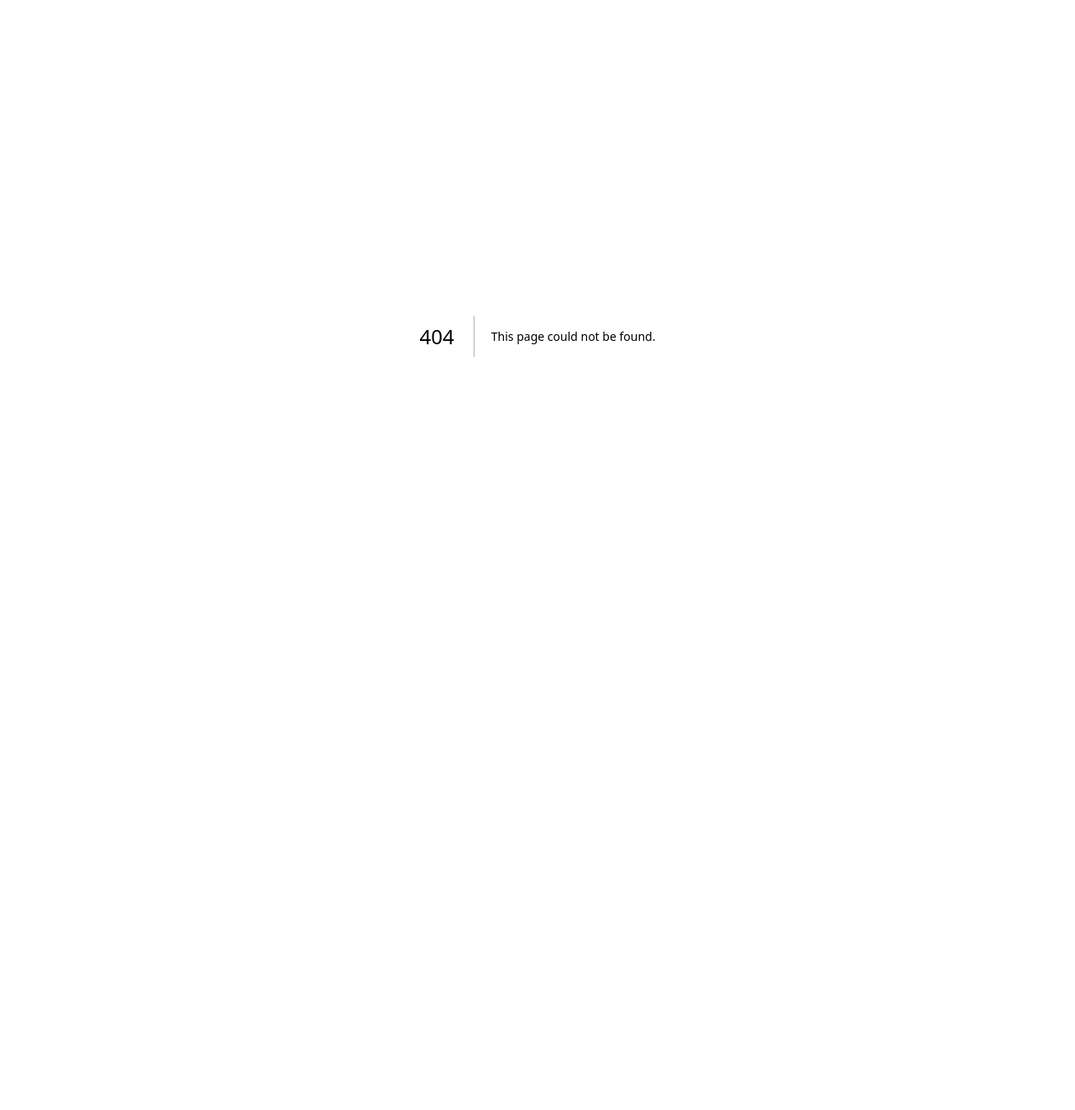
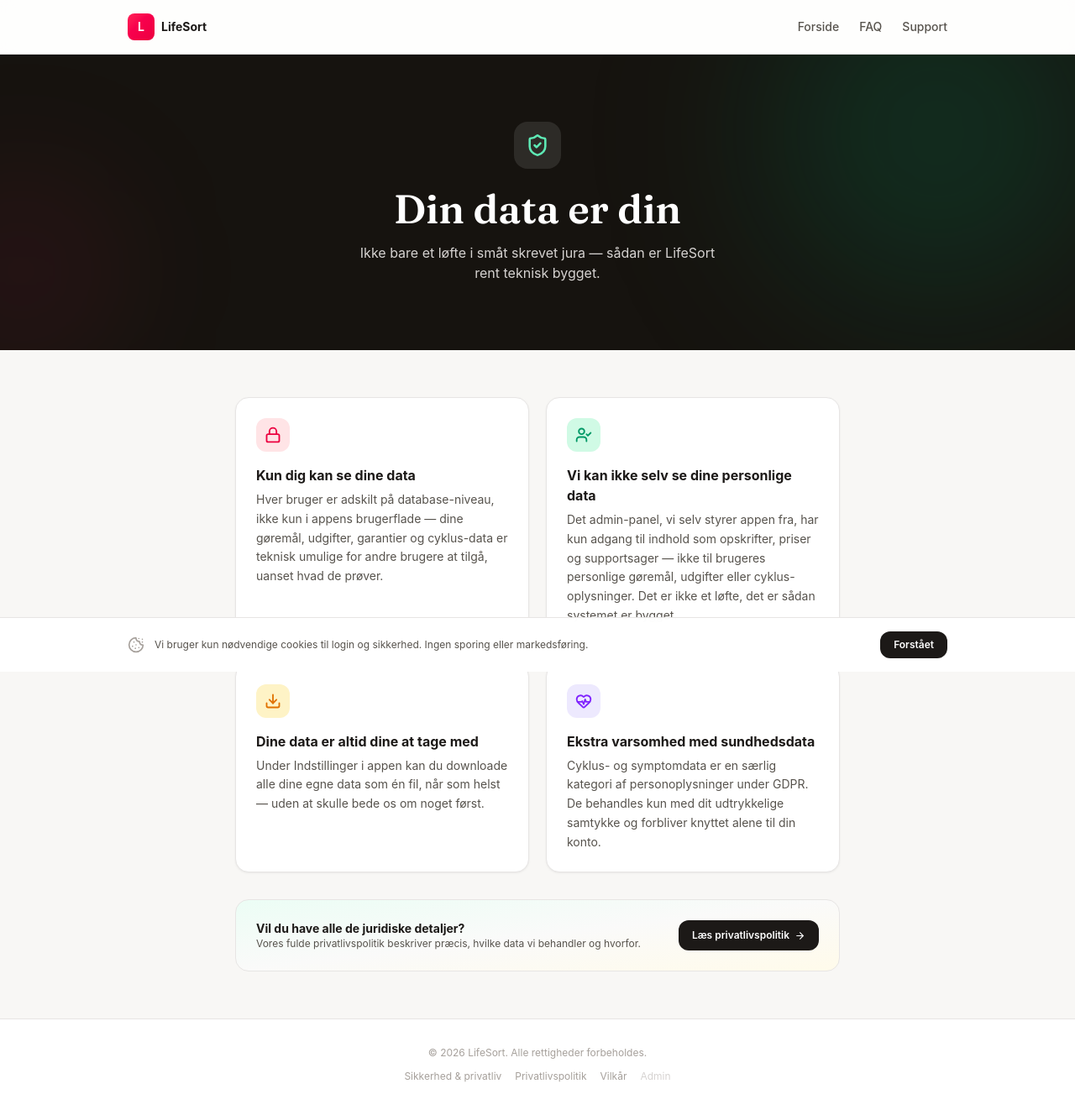
Before and after one commit to Hajrudin27/lifesort-web, a Next.js app: page /sikkerhed in a window 1280 px wide. Before the commit this address had no page. Shown: the whole page at 84% size. Before the commit the page ends 800 px from the top, so only its background shows below. Built offline with nearby package versions, Linux system fonts and the light colour scheme.

Commit message:
Add security & privacy trust page and custom 404 page

```diff
--- /dev/null
+++ b/app/not-found.tsx
@@ -0,0 +1,44 @@
+import Link from 'next/link';
+import { Compass, ArrowRight } from 'lucide-react';
+import { PublicHeader } from '@/components/public-header';
+import { PublicFooter } from '@/components/public-footer';
+
+export const metadata = {
+  title: 'Siden findes ikke',
+};
+
+export default function NotFound() {
+  return (
+    <>
+      <PublicHeader />
+      <main className="flex flex-1 items-center justify-center px-6 py-24">
+        <div className="mx-auto max-w-sm text-center">
+          <div className="mx-auto flex h-14 w-14 items-center justify-center rounded-full bg-rose-100">
+            <Compass className="h-7 w-7 text-rose-600" />
+          </div>
+          <p className="mt-6 text-sm font-bold uppercase tracking-widest text-rose-500">404</p>
+          <h1 className="mt-2 text-2xl font-bold text-stone-900">Denne side findes ikke</h1>
+          <p className="mt-2 text-sm text-stone-600">
+            Linket er enten forældet, eller også har du tastet forkert. Lad os finde dig tilbage på sporet.
+          </p>
+
+          <div className="mt-8 flex flex-col items-center gap-3 sm:flex-row sm:justify-center">
+            <Link
+              href="/"
+              className="flex w-full items-center justify-center gap-1.5 rounded-xl bg-stone-900 px-6 py-3 text-sm font-semibold text-white transition hover:bg-stone-800 sm:w-auto"
+            >
+              Til forsiden <ArrowRight size={14} />
+            </Link>
+            <Link
+              href="/faq"
+              className="w-full rounded-xl border border-stone-200 bg-white px-6 py-3 text-sm font-semibold text-stone-700 transition hover:bg-stone-50 sm:w-auto"
+            >
+              Se FAQ
+            </Link>
+          </div>
+        </div>
+      </main>
+      <PublicFooter />
+    </>
+  );
+}
--- /dev/null
+++ b/app/sikkerhed/page.tsx
@@ -0,0 +1,100 @@
+import Link from 'next/link';
+import { ShieldCheck, Lock, UserCheck, Download, HeartPulse, ArrowRight } from 'lucide-react';
+import { PublicHeader } from '@/components/public-header';
+import { PublicFooter } from '@/components/public-footer';
+import { ScrollReveal } from '@/components/scroll-reveal';
+
+export const metadata = {
+  title: 'Sikkerhed & privatliv',
+  description: 'Sådan beskytter LifeSort dine data — konkret, ikke kun i småt skrevet jura.',
+};
+
+const points = [
+  {
+    icon: Lock,
+    title: 'Kun dig kan se dine data',
+    tint: 'bg-rose-100 text-rose-600',
+    description:
+      'Hver bruger er adskilt på database-niveau, ikke kun i appens brugerflade — dine gøremål, udgifter, garantier og cyklus-data er teknisk umulige for andre brugere at tilgå, uanset hvad de prøver.',
+  },
+  {
+    icon: UserCheck,
+    title: 'Vi kan ikke selv se dine personlige data',
+    tint: 'bg-emerald-100 text-emerald-600',
+    description:
+      'Det admin-panel, vi selv styrer appen fra, har kun adgang til indhold som opskrifter, priser og supportsager — ikke til brugeres personlige gøremål, udgifter eller cyklus-oplysninger. Det er ikke et løfte, det er sådan systemet er bygget.',
+  },
+  {
+    icon: Download,
+    title: 'Dine data er altid dine at tage med',
+    tint: 'bg-amber-100 text-amber-600',
+    description:
+      'Under Indstillinger i appen kan du downloade alle dine egne data som én fil, når som helst — uden at skulle bede os om noget først.',
+  },
+  {
+    icon: HeartPulse,
+    title: 'Ekstra varsomhed med sundhedsdata',
+    tint: 'bg-violet-100 text-violet-600',
+    description:
+      'Cyklus- og symptomdata er en særlig kategori af personoplysninger under GDPR. De behandles kun med dit udtrykkelige samtykke og forbliver knyttet alene til din konto.',
+  },
+];
+
+export default function SecurityPage() {
+  return (
+    <>
+      <PublicHeader />
+      <main className="flex-1">
+        <section className="relative overflow-hidden bg-[#16130F]">
+          <div className="pointer-events-none absolute -top-20 right-0 h-96 w-96 rounded-full bg-emerald-600/20 blur-[100px] [animation:drift_15s_ease-in-out_infinite]" />
+          <div className="pointer-events-none absolute bottom-0 -left-16 h-56 w-56 rounded-full bg-rose-500/10 blur-[90px] [animation:drift_19s_ease-in-out_infinite_reverse]" />
+
+          <div className="relative mx-auto max-w-2xl px-6 py-20 text-center">
+            <div className="mx-auto flex h-14 w-14 items-center justify-center rounded-2xl bg-white/10">
+              <ShieldCheck className="h-7 w-7 text-emerald-300" strokeWidth={2.2} />
+            </div>
+            <h1 className="font-display mt-6 text-4xl font-semibold text-white sm:text-5xl">
+              Din data er din
+            </h1>
+            <p className="mx-auto mt-4 max-w-md text-stone-300">
+              Ikke bare et løfte i småt skrevet jura — sådan er LifeSort rent teknisk bygget.
+            </p>
+          </div>
+        </section>
+
+        <div className="mx-auto max-w-3xl px-6 py-14">
+          <div className="grid grid-cols-1 gap-5 sm:grid-cols-2">
+            {points.map((p, i) => {
+              const Icon = p.icon;
+              return (
+                <ScrollReveal key={p.title} delay={i * 80}>
+                  <div className="h-full rounded-2xl border border-stone-200 bg-white p-6 shadow-sm shadow-stone-900/5">
+                    <div className={`flex h-10 w-10 items-center justify-center rounded-xl ${p.tint}`}>
+                      <Icon className="h-5 w-5" strokeWidth={2.2} />
+                    </div>
+                    <h2 className="mt-4 text-base font-bold text-stone-900">{p.title}</h2>
+                    <p className="mt-1.5 text-sm leading-relaxed text-stone-600">{p.description}</p>
+                  </div>
+                </ScrollReveal>
+              );
+            })}
+          </div>
+
+          <ScrollReveal delay={340} className="mt-8 flex items-center gap-4 rounded-2xl border border-stone-200 bg-gradient-to-br from-emerald-50 via-stone-50 to-amber-50 p-6">
+            <div className="flex-1">
+              <p className="text-sm font-bold text-stone-900">Vil du have alle de juridiske detaljer?</p>
+              <p className="text-xs text-stone-600">Vores fulde privatlivspolitik beskriver præcis, hvilke data vi behandler og hvorfor.</p>
+            </div>
+            <Link
+              href="/privacy"
+              className="flex shrink-0 items-center gap-1.5 rounded-xl bg-stone-900 px-4 py-2.5 text-xs font-semibold text-white transition hover:bg-stone-800"
+            >
+              Læs privatlivspolitik <ArrowRight size={13} />
+            </Link>
+          </ScrollReveal>
+        </div>
+      </main>
+      <PublicFooter />
+    </>
+  );
+}
--- a/app/sitemap.ts
+++ b/app/sitemap.ts
@@ -3,7 +3,7 @@ import { siteUrl } from '@/lib/site-config';
 import { modules } from '@/lib/modules-content';
 
 export default function sitemap(): MetadataRoute.Sitemap {
-  const routes = ['', '/faq', '/support', '/privacy', '/terms'];
+  const routes = ['', '/faq', '/support', '/sikkerhed', '/privacy', '/terms'];
   const moduleRoutes = modules.map((m) => `/modules/${m.slug}`);
 
   return [...routes, ...moduleRoutes].map((route) => ({
--- a/components/public-footer.tsx
+++ b/components/public-footer.tsx
@@ -8,6 +8,7 @@ export function PublicFooter() {
         <div className="mx-auto max-w-5xl px-6 py-8 text-center text-xs text-stone-400">
           <p>© {new Date().getFullYear()} LifeSort. Alle rettigheder forbeholdes.</p>
           <div className="mt-3 flex items-center justify-center gap-4">
+            <Link href="/sikkerhed" className="transition hover:text-stone-500">Sikkerhed &amp; privatliv</Link>
             <Link href="/privacy" className="transition hover:text-stone-500">Privatlivspolitik</Link>
             <Link href="/terms" className="transition hover:text-stone-500">Vilkår</Link>
             <Link href="/admin/login" className="text-stone-300 transition hover:text-stone-500">Admin</Link>
```
